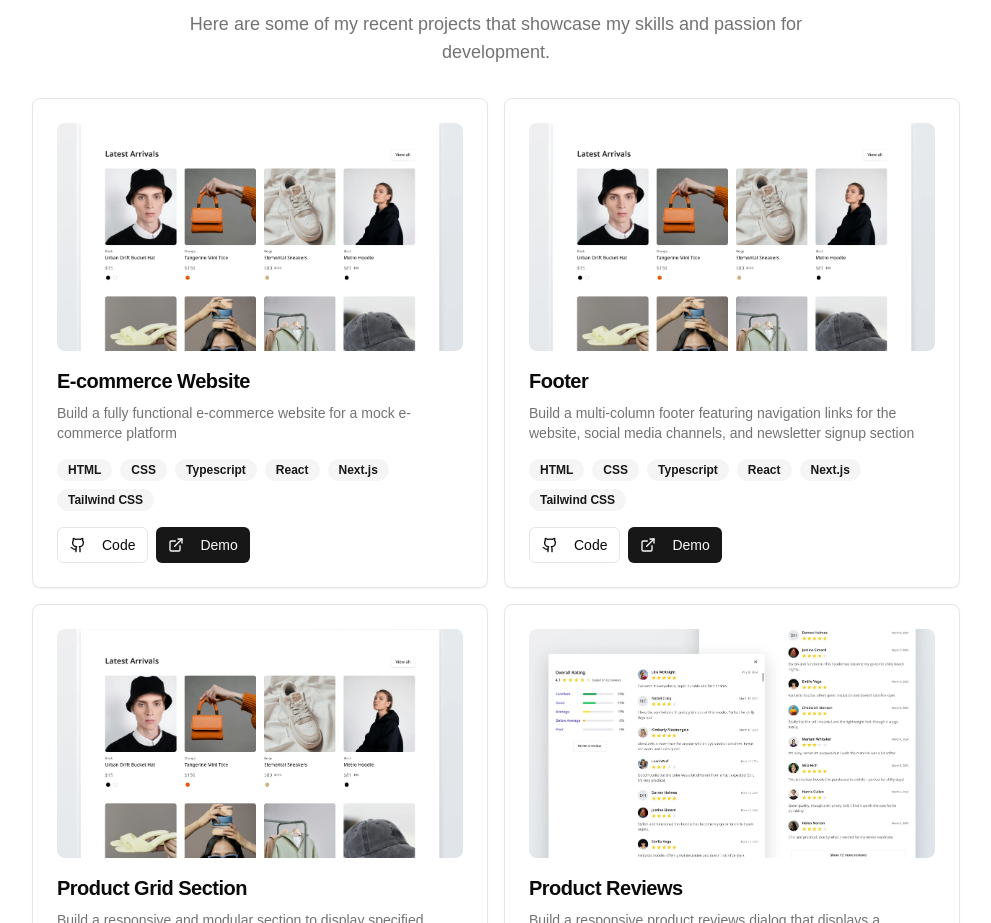
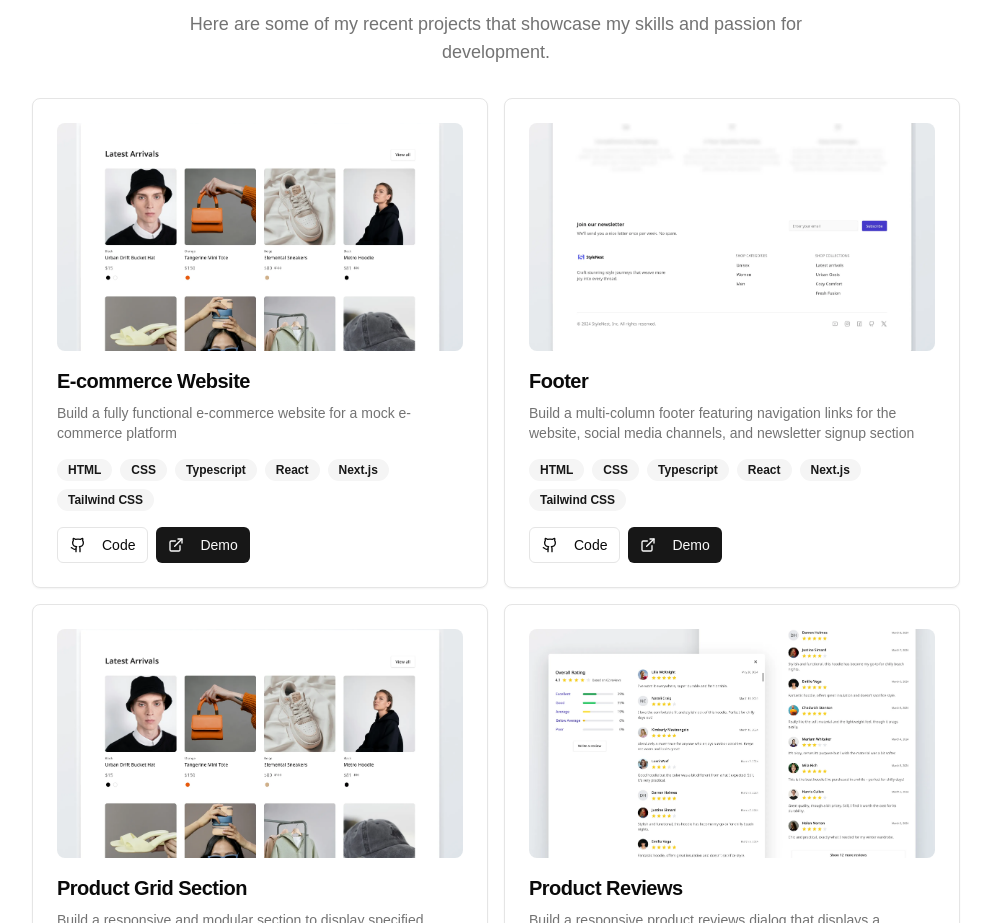
Before and after one commit to adam-wrote-this/my-portfolio, a Next.js app: page / in a window 1280 px wide. Shown: the part 1000-1923 px from the top of the page, without its empty margins (144-1135 px from the left). Built offline with nearby package versions, Linux system fonts and the light colour scheme.

Commit message:
Implement code changes to enhance functionality and improve performance

```diff
--- a/app/page.tsx
+++ b/app/page.tsx
@@ -35,7 +35,7 @@ export default function Showcase() {
       title: 'Footer',
       description:
         'Build a multi-column footer featuring navigation links for the website, social media channels, and newsletter signup section',
-      image: 'product-grid-section.webp',
+      image: 'footer.webp',
       tags: ['HTML', 'CSS', 'Typescript', 'React', 'Next.js', 'Tailwind CSS'],
       github: 'https://github.com/adam-wrote-this/footer',
       demo: 'https://footer-rho-seven.vercel.app/'
```
Also changed, not shown: public/footer.webp (added).
